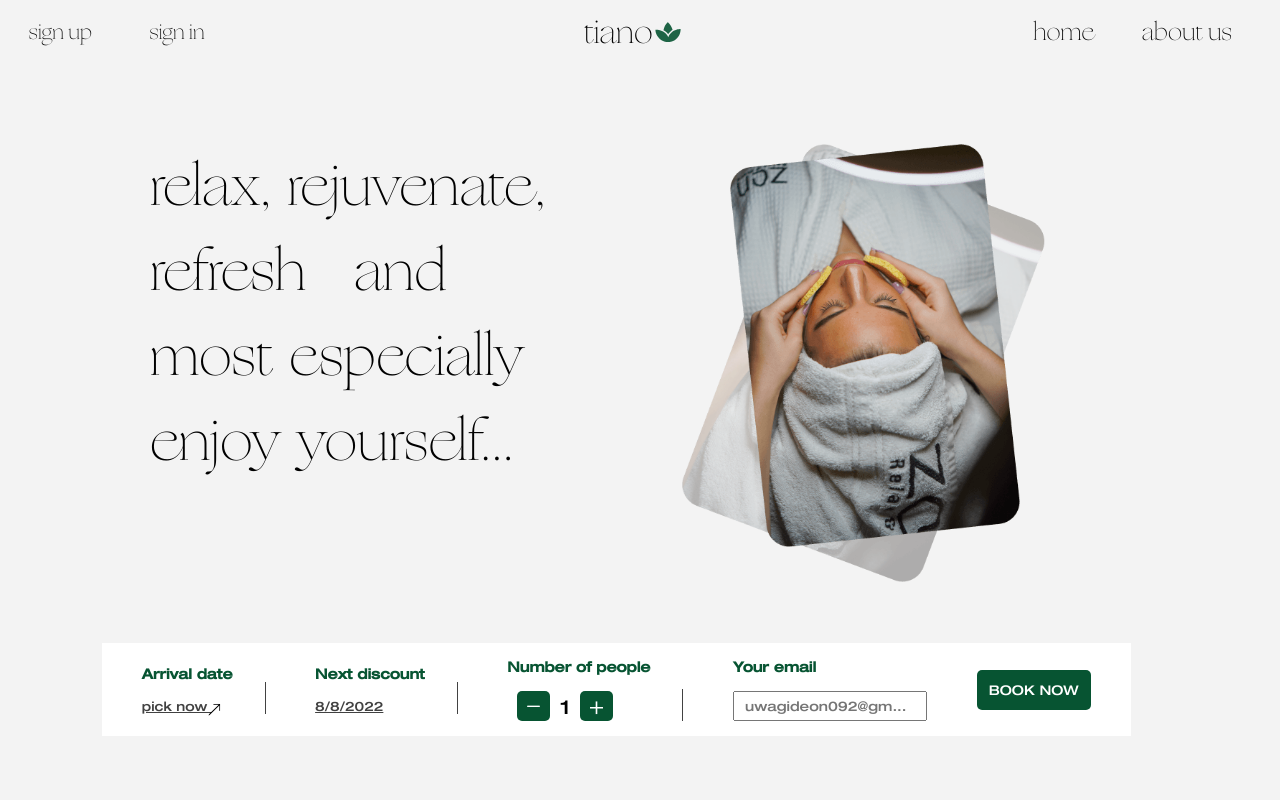
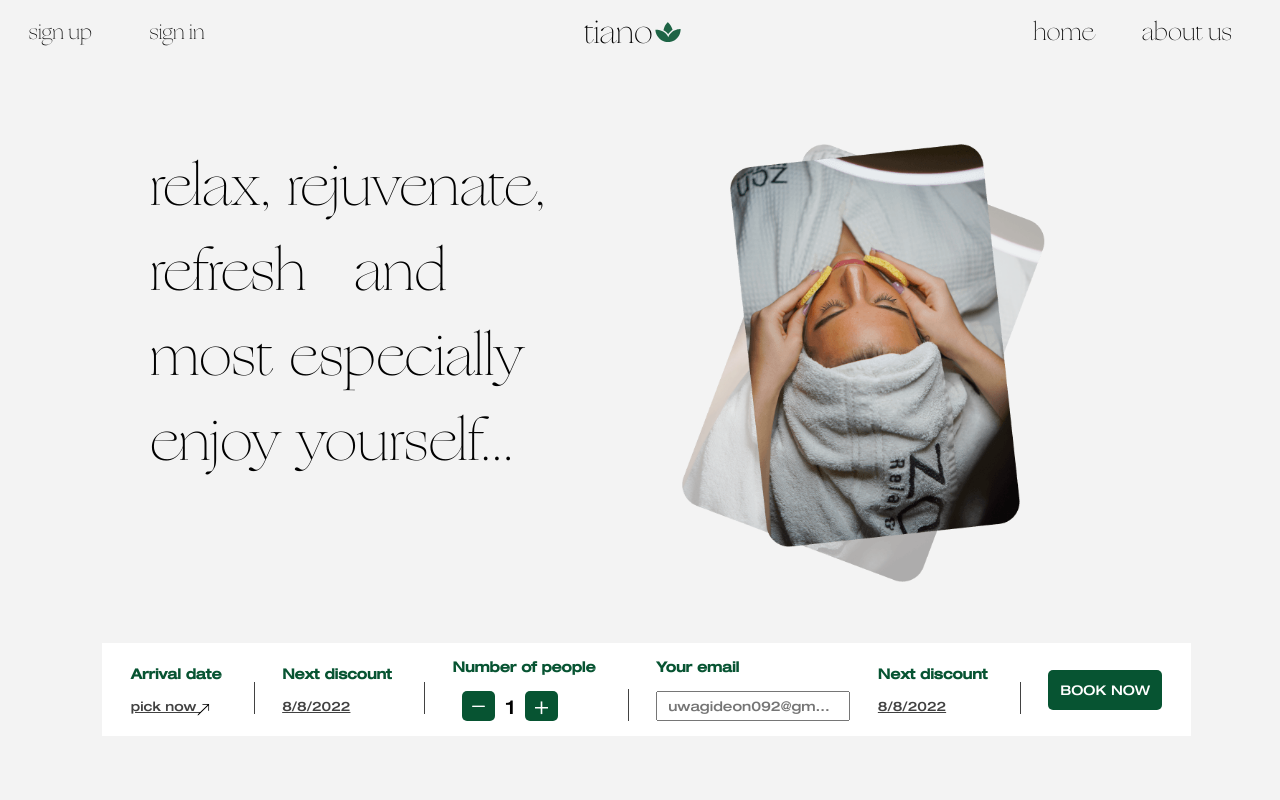
Before and after one commit to CsFreak28/tiano-beauty-spa, a React (Create React App) app: page / in a window 1280 px wide. Shown: the top 800 px of the page. Built offline with nearby package versions, Linux system fonts and the light colour scheme.

Commit message:
completed_collecting_appointment_details

```diff
--- a/src/components/bookComp/bookComp.module.scss
+++ b/src/components/bookComp/bookComp.module.scss
@@ -5,7 +5,7 @@
   padding: 15px;
   bottom: 8rem;
   left: 2rem;
-  width: 85%;
+  width: 90%;
   z-index: 3;
   display: flex;
   justify-content: space-around;
--- a/src/components/bookComp/bookComp.tsx
+++ b/src/components/bookComp/bookComp.tsx
@@ -7,9 +7,6 @@ import { ReactComponent as MinusIcon } from "../../assets/svgs/minusIcon.svg";
 import { ReactComponent as PlusIcon } from "../../assets/svgs/plusIcon.svg";
 const BookComp = () => {
   const [showDateInput, setShowDateInput] = useState<boolean>(false);
-  const [appointmentDate, setAppointmentDate] = useState<string | undefined>(
-    ""
-  );
   interface appointmentDetails {
     appointmentDate: string;
     numberOfPeople: number;
@@ -20,13 +17,13 @@ const BookComp = () => {
     type: string;
   }
   function reducer(state: appointmentDetails, action: ActionInterface) {
-    if (action.type == "IncreaseNumberOfPeople") {
+    if (action.type === "IncreaseNumberOfPeople") {
       let numberOfPeople = state.numberOfPeople + 1;
       return {
         ...state,
         numberOfPeople: numberOfPeople,
       };
-    } else if (action.type == "DecreaseNumberOfPeople") {
+    } else if (action.type === "DecreaseNumberOfPeople") {
       let numberOfPeopleIsGreaterThanZero = state.numberOfPeople > 1;
       if (numberOfPeopleIsGreaterThanZero) {
         let numberOfPeople = state.numberOfPeople - 1;
@@ -42,6 +39,11 @@ const BookComp = () => {
         ...state,
         email: action.payload,
       };
+    } else if (action.type === "updateAppointmentDate") {
+      return {
+        ...state,
+        appointmentDate: action.payload,
+      };
     }
     return state;
   }
@@ -51,10 +53,6 @@ const BookComp = () => {
     email: "",
   };
   const [state, dispatch] = useReducer(reducer, initialState);
-  function updateAppointmentDate(newApptDate: string | undefined) {
-    return setAppointmentDate((prev) => newApptDate);
-  }
-  useEffect(() => {}, [appointmentDate]);
   function getDiscountDate(): string {
     let currentDate = new Date();
     let todaysDate = currentDate.getDate() + 1;
@@ -71,12 +69,12 @@ const BookComp = () => {
   }
   return (
     <div className={Styles.bookContainer}>
-      {appointmentDate}
+      {state.appointmentDate}
       <div className={Styles.bookElement}>
         <div>
           <h6>Arrival date</h6>
           {showDateInput ? (
-            <DatePick setDate={updateAppointmentDate} />
+            <DatePick setDate={dispatch} />
           ) : (
             <>
               <p onClick={toggleShowDateInput}>
@@ -120,6 +118,13 @@ const BookComp = () => {
           </p>
         </div>
       </div>
+      <div className={Styles.bookElement}>
+        <div>
+          <h6>Next discount</h6>
+          <p>{discountDate}</p>
+        </div>
+        <div className={Styles.line}></div>
+      </div>
       <BookButton text="BOOK NOW" />
     </div>
   );
--- a/src/components/bookComp/datePick.tsx
+++ b/src/components/bookComp/datePick.tsx
@@ -6,13 +6,14 @@ import { useState } from "react";
 import { Dayjs } from "dayjs";
 import React from "react";
 import { useEffect } from "react";
-export const DatePick = (props: {
-  setDate: (newApptDate: string | undefined) => void;
-}) => {
+export const DatePick = (props: { setDate: React.Dispatch<any> }) => {
   const [value, setValue] = useState<Dayjs | null>();
   useEffect(() => {
     if (value) {
-      props.setDate(value?.toString());
+      props.setDate({
+        type: "updateAppointmentDate",
+        payload: value.toString(),
+      });
     }
   }, [value]);
   return (
```
Also changed, not shown: notes.txt.
